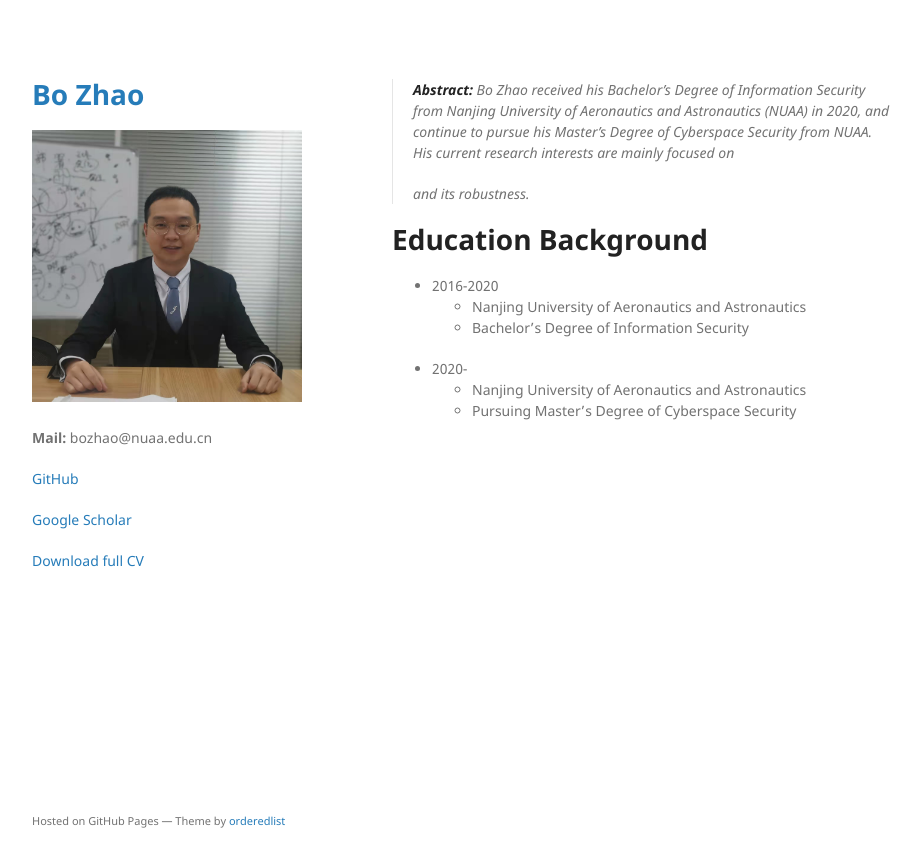
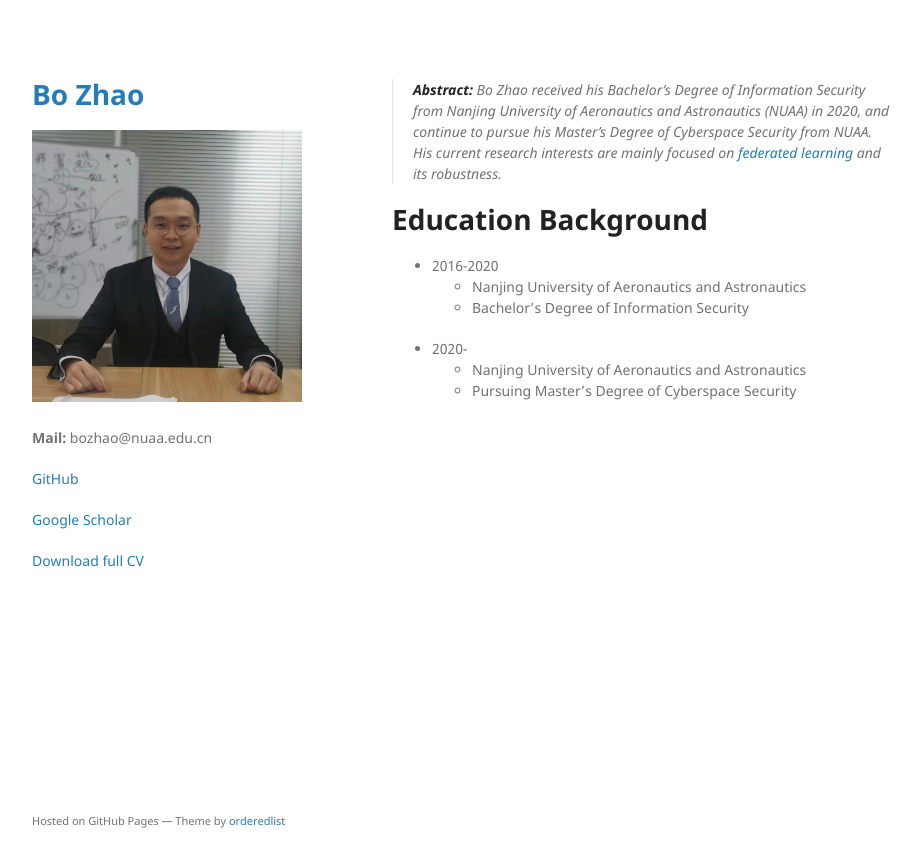
Before and after one commit to BorisZhao/BorisZhao.github.io, a Jekyll site: the page built from index.md, in a window 1280 px wide. Shown: the top 867 px of the page, without its empty margins (178-1099 px from the left). Built offline with Jekyll 4.4.1, drawn with Linux system fonts in a browser that asks for light colours; the repository's description, which GitHub fills in, is left out.

Commit message:
Update index.md

```diff
--- a/index.md
+++ b/index.md
@@ -2,11 +2,7 @@
 layout: default
 ---
 
-> ***Abstract:*** Bo Zhao received his Bachelor's Degree of Information Security from Nanjing University of Aeronautics and Astronautics (NUAA) in 2020, and continue to pursue his Master's Degree of Cyberspace Security from NUAA. His current research interests are mainly focused on
->
-> [federated learning]: https://en.wikipedia.org/wiki/Federated_learning
->
->  and its robustness.
+> ***Abstract:*** Bo Zhao received his Bachelor's Degree of Information Security from Nanjing University of Aeronautics and Astronautics (NUAA) in 2020, and continue to pursue his Master's Degree of Cyberspace Security from NUAA. His current research interests are mainly focused on [federated learning](https://en.wikipedia.org/wiki/Federated_learning) and its robustness.
 
 # Education Background
 
```
